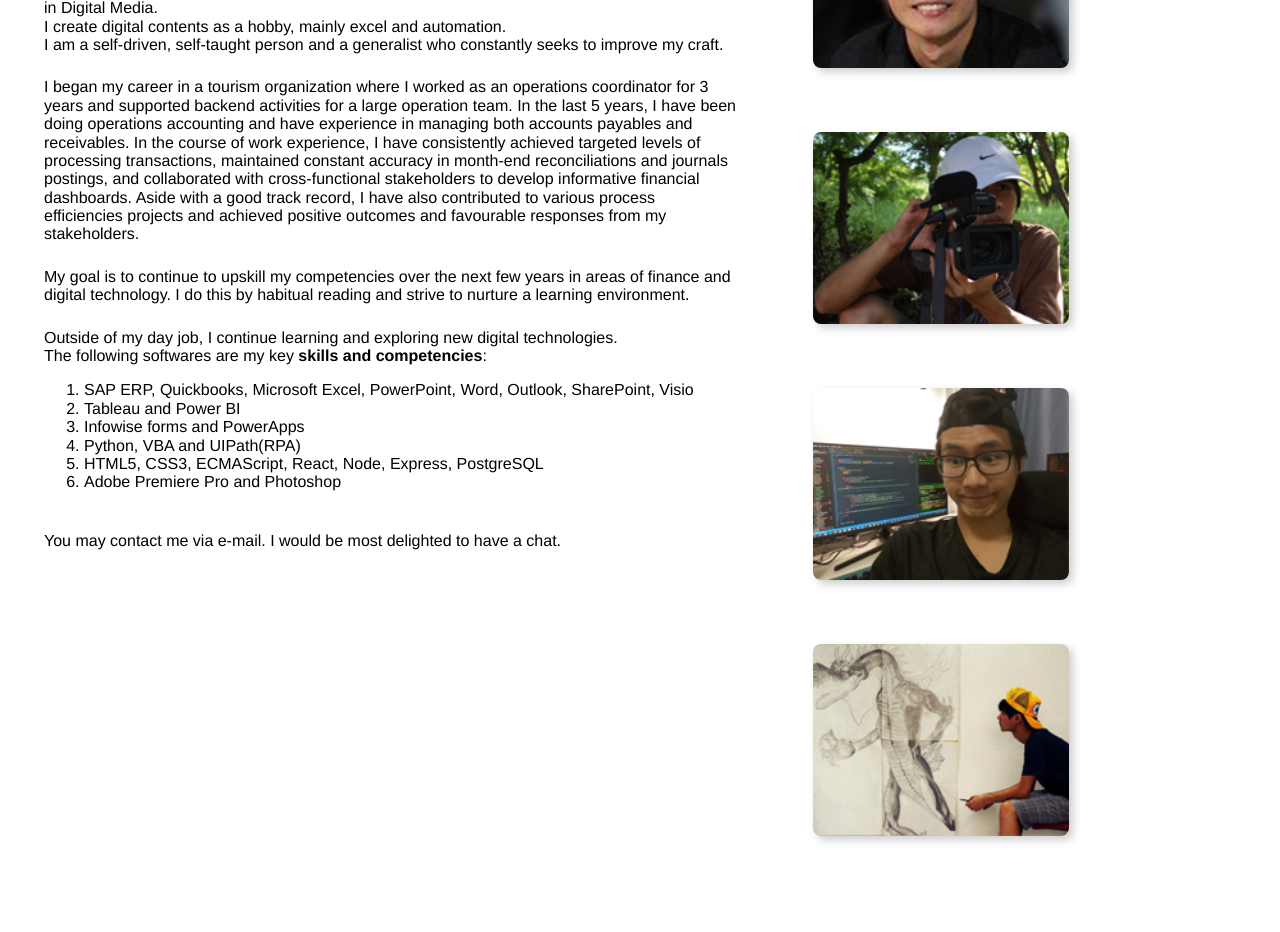
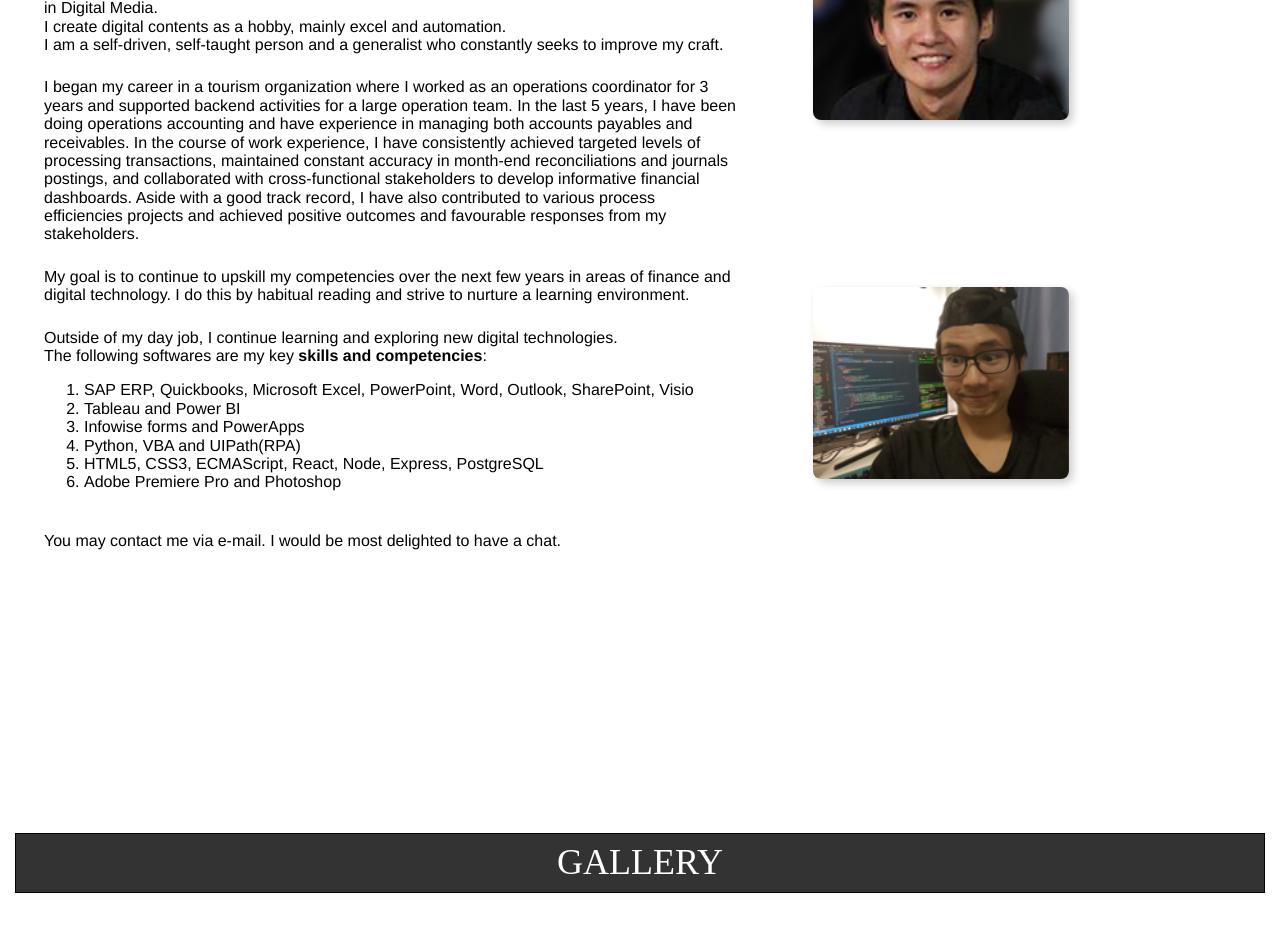
Before and after one commit to Benjamin-NJH/Benjamin-NJH.github.io, a React (Create React App) app: page / in a window 1280 px wide. Shown: the part 1100-2032 px from the top of the page. Built offline with nearby package versions, Linux system fonts and the light colour scheme; grey boxes are pictures that could not be loaded.

Commit message:
update images

```diff
--- a/src/components/aboutMe/aboutMe.js
+++ b/src/components/aboutMe/aboutMe.js
@@ -57,9 +57,9 @@ const aboutMe = () => {
               <div className=" w-40-l pa3">
                 <div className="flex flex-wrap items-center h-100">
                   <img className="w5 grow-large shadow-5 br3 ma4" src={myPic2} alt="me"></img>
-                  <img className="w5 grow-large shadow-5 br3 ma4" src={myPic1} alt="me"></img>
+                  {/* <img className="w5 grow-large shadow-5 br3 ma4" src={myPic1} alt="me"></img> */}
                   <img className="w5 grow-large shadow-5 br3 ma4" src={myPic3} alt="me"></img>
-                  <img className="w5 grow-large shadow-5 br3 ma4" src={myPic4} alt="me"></img>
+                  {/* <img className="w5 grow-large shadow-5 br3 ma4" src={myPic4} alt="me"></img> */}
                 </div>
               </div>
 
```
